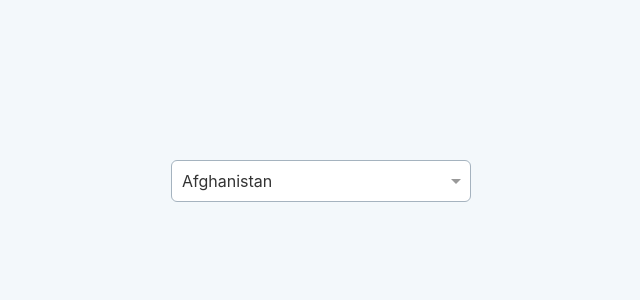
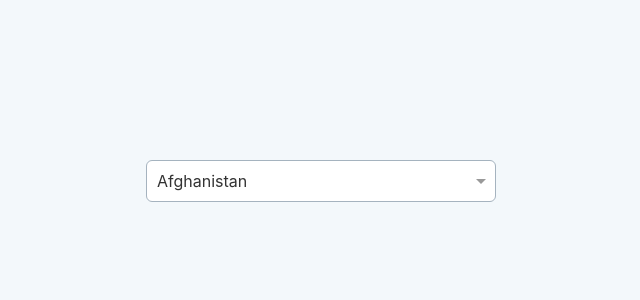
Before and after one commit to Jisan-mia/cstm-dd, a React (Create React App) app: page / in a window 1280 px wide. Shown: the top 300 px of the page, without its empty margins (319-959 px from the left). Built offline with nearby package versions, Linux system fonts and the light colour scheme.

Commit message:
body style added

```diff
--- a/src/index.scss
+++ b/src/index.scss
@@ -18,7 +18,7 @@ code {
 
 
 .App{
-  width: 300px;
+  max-width: 350px;
   margin: 160px auto
 
 }
```
